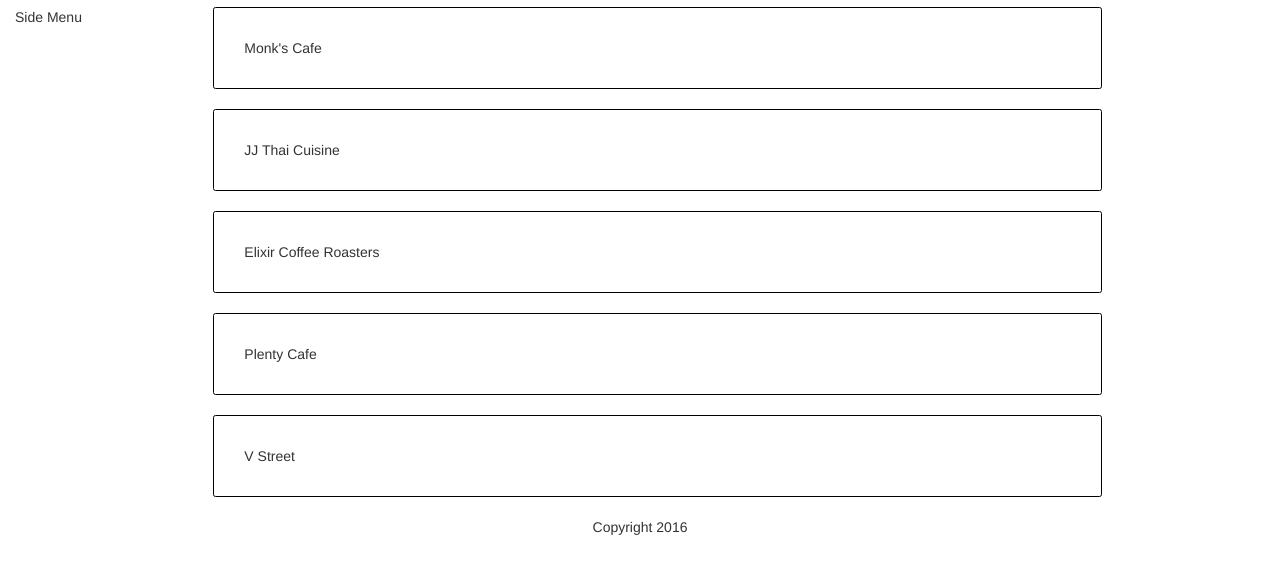
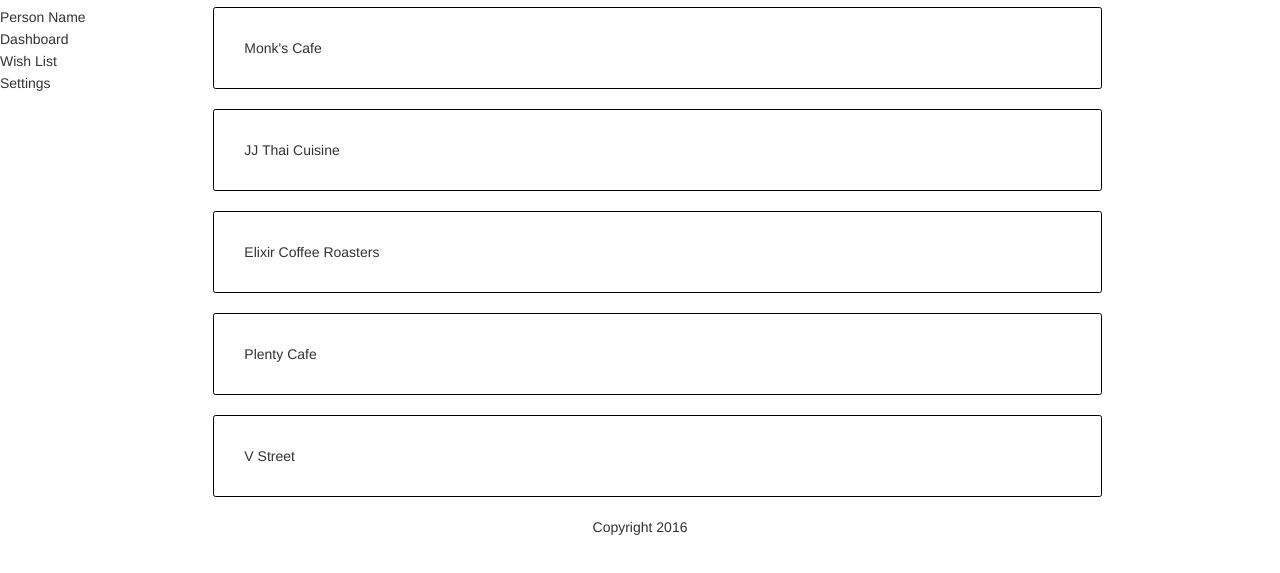
Before and after one commit to natashahakun/restaurant-ratings, a website: page index.html in a window 1280 px wide. Shown: the part 63-636 px from the top of the page. Drawn offline with Linux system fonts and the light colour scheme.

Commit message:
Add links to side nav and delete menu.

```diff
--- a/index.html
+++ b/index.html
@@ -1,7 +1,7 @@
 <!DOCTYPE html>
 
 <html xmlns:ng="http://angularjs.org" ng-app="myApp">
-  <head>
+    <head>
         <meta charset="utf-8">
         <title></title>
         <meta name="description" content="">
@@ -17,17 +17,16 @@
         <script src="js/angular/angular-sanitize.js"></script>
 
         <script src="js/app.js"></script>
-  </head>
+    </head>
 
 
-  <body>
+    <body>
         <div class="main-wrapper container-fluid">
 
             <div ng-include="'views/header.html'" class="header"></div>
-            <div ng-include="'views/nav.html'" class="nav"></div>
 
             <div class="row">
-                <div ng-include="'views/menu.html'" class="col-xs-12 col-md-2"></div>
+                <div ng-include="'views/nav.html'" class="nav col-xs-12 col-md-2"></div>
                 <div ui-view class="col-xs-12 col-md-10"></div>
             </div>
 
@@ -35,5 +34,5 @@
 
         </div>
     <script type="text/javascript" src="js/script.js"></script>
-  </body>
+    </body>
 </html>
--- a/js/script.js
+++ b/js/script.js
@@ -10,8 +10,8 @@
 }]);
 angular.module("myApp").controller('RestaurantDetailController', ['$scope', '$rootScope', 'RestaurantsService', 'RestaurantDetailService', function($scope, $rootScope, RestaurantsService, RestaurantDetailService) {
 
-	$scope.$watch(function(){
-	$scope.restaurant = RestaurantDetailService.restaurant;
+	$scope.$watch( function(){
+		$scope.restaurant = RestaurantDetailService.restaurant;
 	});
 
 }]);
--- a/views/menu.html
+++ /dev/null
@@ -1,3 +0,0 @@
-<div>
-	<div>Side Menu</div>
-</div>
--- a/views/nav.html
+++ b/views/nav.html
@@ -1,3 +1,8 @@
-<nav>
-
+<nav role="navigation">
+  <ul class="nav nav-pills nav-stacked">
+  	<li>Person Name</li>
+  	<li ui-sref="dashboard">Dashboard</li>
+  	<li>Wish List</li>
+  	<li>Settings</li>
+  </ul>
 </nav>
```
